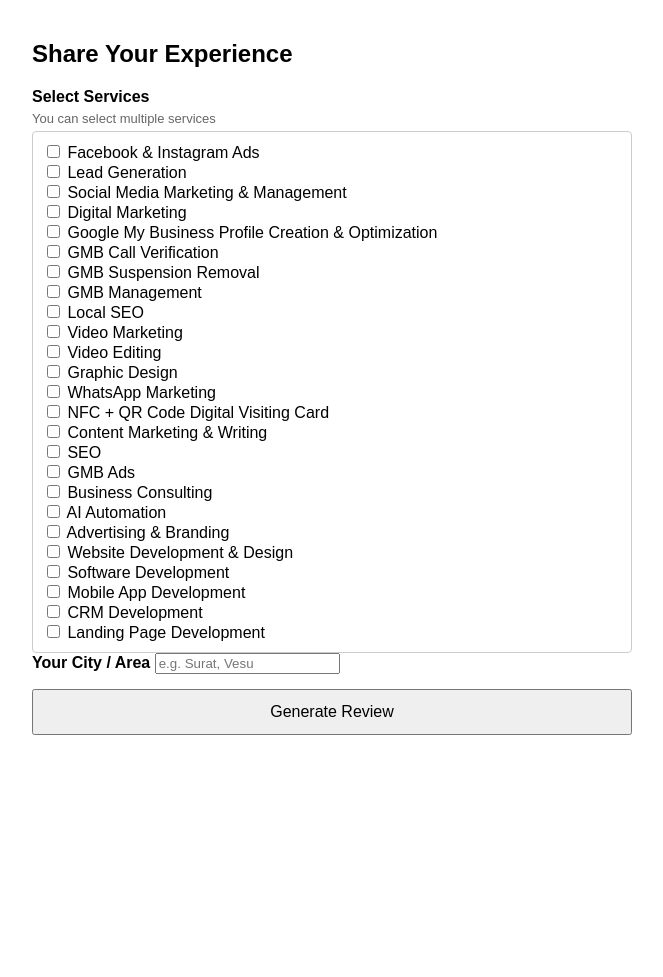
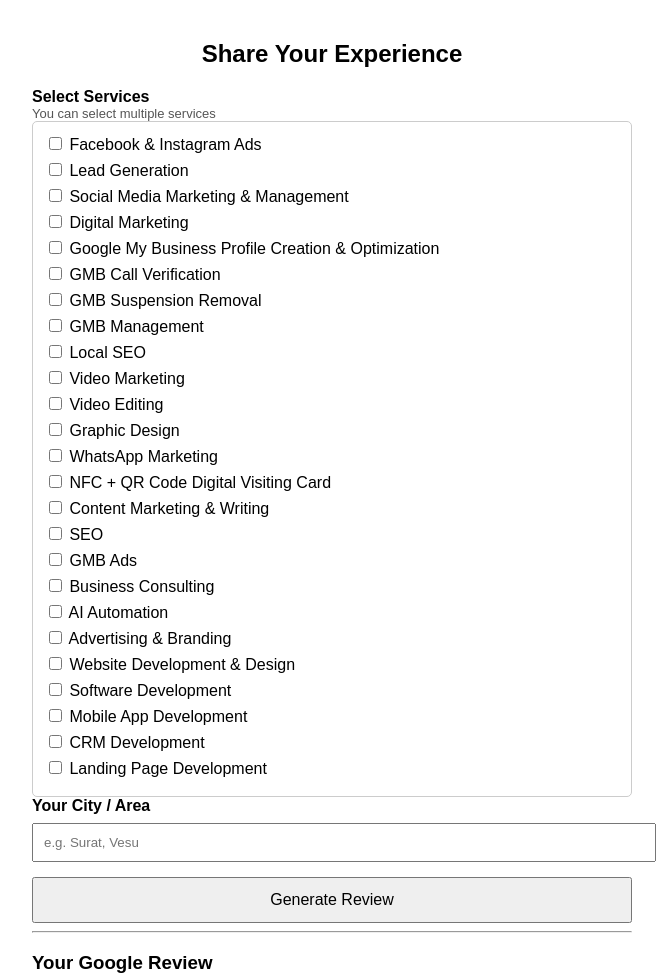
Before and after one commit to marketingsena/gmb-review, a plain HTML site: page index.html in a window 1280 px wide. Shown: the top 977 px of the page, without its empty margins (308-971 px from the left). Before the commit the page ends 800 px from the top, so only its background shows below. Drawn offline with Linux system fonts and the light colour scheme.

Commit message:
Refactor Google Review form and styles
Updated the title and form structure for Google Review generation. Adjusted styles and improved form handling for selected services.

```diff
--- a/index.html
+++ b/index.html
@@ -2,7 +2,7 @@
 <html lang="en">
 <head>
 <meta charset="UTF-8">
-<title>Leave a Google Review</title>
+<title>Google Review Generator</title>
 <meta name="viewport" content="width=device-width, initial-scale=1.0">
 
 <style>
@@ -12,18 +12,22 @@ body {
   margin: auto;
   padding: 20px;
 }
-label {
-  font-weight: bold;
+h2 {
+  text-align: center;
 }
 .input-box {
   border: 1px solid #ccc;
-  padding: 10px;
-  margin-top: 5px;
-  border-radius: 4px;
+  padding: 12px;
+  border-radius: 5px;
 }
 .checkbox-list label {
   display: block;
-  font-weight: normal;
+  margin-bottom: 6px;
+}
+input[type="text"] {
+  width: 100%;
+  padding: 10px;
+  margin-top: 8px;
 }
 button {
   width: 100%;
@@ -34,13 +38,13 @@ button {
 }
 textarea {
   width: 100%;
-  height: 140px;
+  height: 150px;
+  padding: 10px;
   margin-top: 10px;
 }
 .note {
   font-size: 13px;
-  color: #666;
-  margin-top: 5px;
+  color: #555;
 }
 </style>
 </head>
@@ -49,83 +53,84 @@ textarea {
 
 <h2>Share Your Experience</h2>
 
-<!-- FORM -->
-<div id="formBox">
+<form id="reviewForm">
 
-  <label>Select Services</label>
+  <label><strong>Select Services</strong></label>
   <div class="note">You can select multiple services</div>
 
   <div class="input-box checkbox-list">
-  <label><input type="checkbox" value="Facebook & Instagram Ads"> Facebook & Instagram Ads</label>
-  <label><input type="checkbox" value="Lead Generation"> Lead Generation</label>
-  <label><input type="checkbox" value="Social Media Marketing & Management"> Social Media Marketing & Management</label>
-  <label><input type="checkbox" value="Digital Marketing"> Digital Marketing</label>
-  <label><input type="checkbox" value="Google My Business Profile Creation & Optimization"> Google My Business Profile Creation & Optimization</label>
-  <label><input type="checkbox" value="GMB Call Verification"> GMB Call Verification</label>
-  <label><input type="checkbox" value="GMB Suspension Removal"> GMB Suspension Removal</label>
-  <label><input type="checkbox" value="GMB Management"> GMB Management</label>
-  <label><input type="checkbox" value="Local SEO"> Local SEO</label>
-  <label><input type="checkbox" value="Video Marketing"> Video Marketing</label>
-  <label><input type="checkbox" value="Video Editing"> Video Editing</label>
-  <label><input type="checkbox" value="Graphic Design"> Graphic Design</label>
-  <label><input type="checkbox" value="WhatsApp Marketing"> WhatsApp Marketing</label>
-  <label><input type="checkbox" value="NFC + QR Code Digital Visiting Card"> NFC + QR Code Digital Visiting Card</label>
-  <label><input type="checkbox" value="Content Marketing & Writing"> Content Marketing & Writing</label>
-  <label><input type="checkbox" value="SEO"> SEO</label>
-  <label><input type="checkbox" value="GMB Ads"> GMB Ads</label>
-  <label><input type="checkbox" value="Business Consulting"> Business Consulting</label>
-  <label><input type="checkbox" value="AI Automation"> AI Automation</label>
-  <label><input type="checkbox" value="Advertising & Branding"> Advertising & Branding</label>
-  <label><input type="checkbox" value="Website Development & Design"> Website Development & Design</label>
-  <label><input type="checkbox" value="Software Development"> Software Development</label>
-  <label><input type="checkbox" value="Mobile App Development"> Mobile App Development</label>
-  <label><input type="checkbox" value="CRM Development"> CRM Development</label>
-  <label><input type="checkbox" value="Landing Page Development"> Landing Page Development</label>
+    <label><input type="checkbox" name="services" value="Facebook & Instagram Ads"> Facebook & Instagram Ads</label>
+    <label><input type="checkbox" name="services" value="Lead Generation"> Lead Generation</label>
+    <label><input type="checkbox" name="services" value="Social Media Marketing & Management"> Social Media Marketing & Management</label>
+    <label><input type="checkbox" name="services" value="Digital Marketing"> Digital Marketing</label>
+    <label><input type="checkbox" name="services" value="Google My Business Profile Creation & Optimization"> Google My Business Profile Creation & Optimization</label>
+    <label><input type="checkbox" name="services" value="GMB Call Verification"> GMB Call Verification</label>
+    <label><input type="checkbox" name="services" value="GMB Suspension Removal"> GMB Suspension Removal</label>
+    <label><input type="checkbox" name="services" value="GMB Management"> GMB Management</label>
+    <label><input type="checkbox" name="services" value="Local SEO"> Local SEO</label>
+    <label><input type="checkbox" name="services" value="Video Marketing"> Video Marketing</label>
+    <label><input type="checkbox" name="services" value="Video Editing"> Video Editing</label>
+    <label><input type="checkbox" name="services" value="Graphic Design"> Graphic Design</label>
+    <label><input type="checkbox" name="services" value="WhatsApp Marketing"> WhatsApp Marketing</label>
+    <label><input type="checkbox" name="services" value="NFC + QR Code Digital Visiting Card"> NFC + QR Code Digital Visiting Card</label>
+    <label><input type="checkbox" name="services" value="Content Marketing & Writing"> Content Marketing & Writing</label>
+    <label><input type="checkbox" name="services" value="SEO"> SEO</label>
+    <label><input type="checkbox" name="services" value="GMB Ads"> GMB Ads</label>
+    <label><input type="checkbox" name="services" value="Business Consulting"> Business Consulting</label>
+    <label><input type="checkbox" name="services" value="AI Automation"> AI Automation</label>
+    <label><input type="checkbox" name="services" value="Advertising & Branding"> Advertising & Branding</label>
+    <label><input type="checkbox" name="services" value="Website Development & Design"> Website Development & Design</label>
+    <label><input type="checkbox" name="services" value="Software Development"> Software Development</label>
+    <label><input type="checkbox" name="services" value="Mobile App Development"> Mobile App Development</label>
+    <label><input type="checkbox" name="services" value="CRM Development"> CRM Development</label>
+    <label><input type="checkbox" name="services" value="Landing Page Development"> Landing Page Development</label>
   </div>
 
+  <label style="margin-top:15px;"><strong>Your City / Area</strong></label>
+  <input type="text" id="location" placeholder="e.g. Surat, Vesu">
 
-  <label style="margin-top:15px;">Your City / Area</label>
-  <input type="text" id="city" placeholder="e.g. Surat, Vesu" />
+  <button type="submit">Generate Review</button>
+</form>
 
-  <button onclick="submitForm()">Generate Review</button>
-</div>
+<hr>
 
-<!-- RESULT -->
-<div id="resultBox" style="display:none;">
 <h3>Your Google Review</h3>
-  <textarea id="reviewText" readonly></textarea>
+<textarea id="review" readonly></textarea>
+
 <button onclick="copyAndOpen()">Copy & Open Google Review</button>
-</div>
 
 <script>
-const WEBHOOK_URL = "https://hook.us2.make.com/0gkgw9kdw46a3csmg5dqn9jqug03y1go";
+const webhookURL = "https://hook.us2.make.com/0gkgw9kdw46a3csmg5dqn9jqug03y1go";
 
-function submitForm() {
-  const checked = document.querySelectorAll('input[type="checkbox"]:checked');
-  if (checked.length === 0) {
-    alert("Please select at least one service");
+document.getElementById("reviewForm").addEventListener("submit", async function(e) {
+  e.preventDefault();
+
+  const selectedServices = Array.from(
+    document.querySelectorAll('input[name="services"]:checked')
+  ).map(el => el.value);
+
+  if (selectedServices.length === 0) {
+    alert("Please select at least one service.");
     return;
   }
 
-  const services = Array.from(checked).map(cb => cb.value).join(", ");
-  const city = document.getElementById("city").value;
+  const location = document.getElementById("location").value;
 
-  fetch(WEBHOOK_URL, {
+  const response = await fetch(webhookURL, {
     method: "POST",
     headers: { "Content-Type": "application/json" },
-    body: JSON.stringify({ services, city })
+    body: JSON.stringify({
+      services: selectedServices,
+      location: location
     })
-  .then(res => res.json())
-  .then(data => {
-    document.getElementById("reviewText").value = data.review;
-    document.getElementById("formBox").style.display = "none";
-    document.getElementById("resultBox").style.display = "block";
-  })
-  .catch(() => alert("Something went wrong. Please try again."));
-}
+  });
+
+  const data = await response.json();
+  document.getElementById("review").value = data.review;
+});
 
 function copyAndOpen() {
-  const text = document.getElementById("reviewText").value;
+  const text = document.getElementById("review").value;
   navigator.clipboard.writeText(text).then(() => {
     window.open(
       "https://search.google.com/local/writereview?placeid=ChIJQWh0uNEbw2MRWT7vlIaLRLQ",
```
Lines whose indentation alone changed are shown as unchanged.
